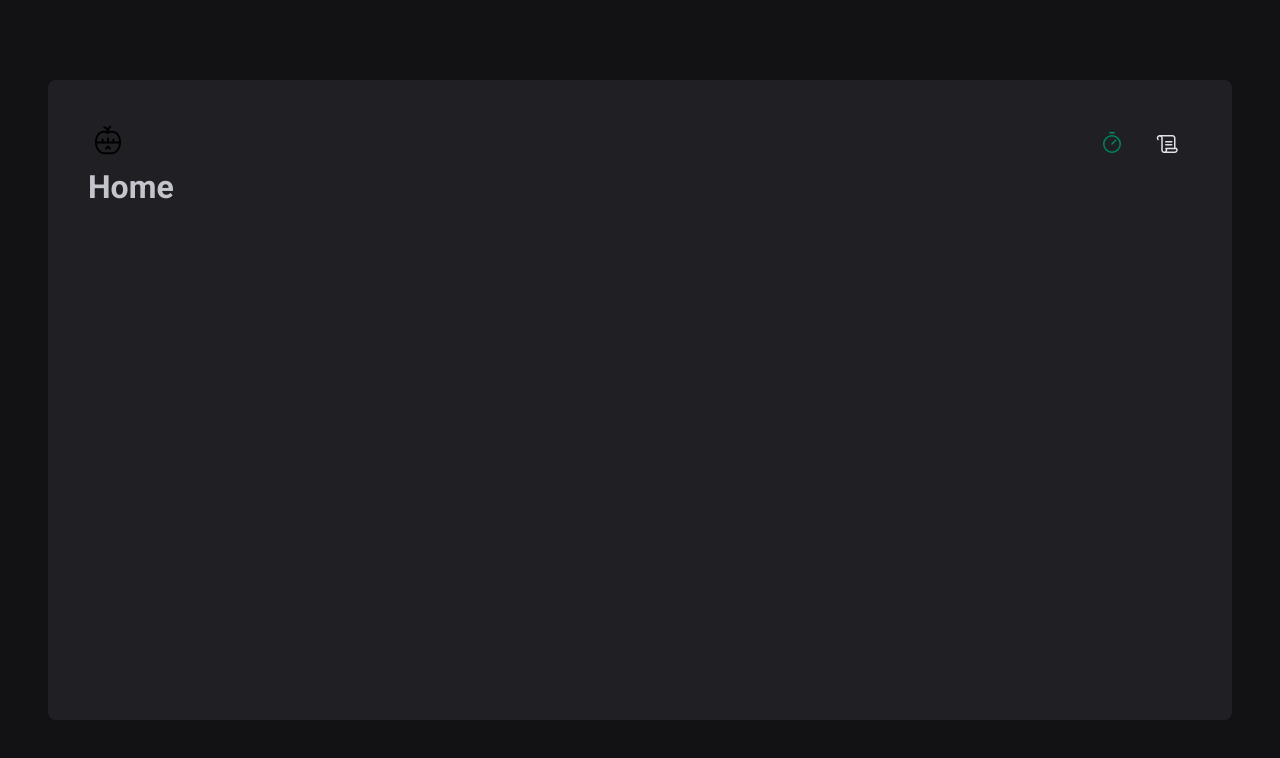
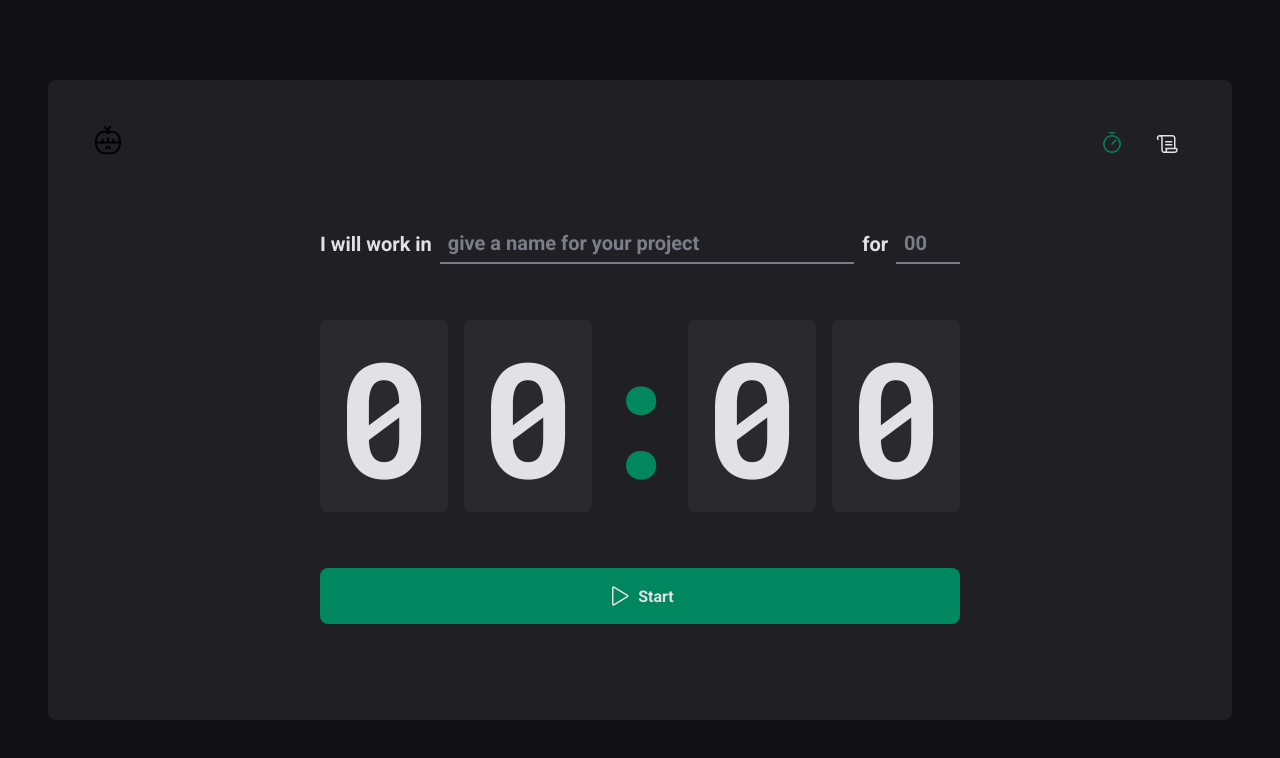
Before and after one commit to whoiswentz/react-pomodoro, a React (Vite) app: page / in a window 1280 px wide. Shown: the top 758 px of the page. Built offline with nearby package versions, Linux system fonts and the light colour scheme.

Commit message:
feat(home): Home page created with styles

```diff
--- a/package.json
+++ b/package.json
@@ -23,7 +23,7 @@
     "@typescript-eslint/eslint-plugin": "^6.0.0",
     "@typescript-eslint/parser": "^6.0.0",
     "@vitejs/plugin-react-swc": "^3.3.2",
-    "eslint": "^8.45.0",
+    "eslint": "^8.52.0",
     "eslint-plugin-react": "^7.33.2",
     "eslint-plugin-react-hooks": "^4.6.0",
     "eslint-plugin-react-refresh": "^0.4.3",
--- a/src/global.ts
+++ b/src/global.ts
@@ -10,6 +10,7 @@
     body {
         background: ${props => props.theme["gray-900"]};
         color: ${props => props.theme["gray-300"]};
+        -webkit-font-smoothing: antialiased;
     }
 
     body, input, textarea, button {
--- a/src/pages/Home.tsx
+++ /dev/null
@@ -1,5 +0,0 @@
-export function Home() {
-  return (
-    <h1>Home</h1>
-  )
-}
--- /dev/null
+++ b/src/pages/Home/index.tsx
@@ -0,0 +1,37 @@
+import { Play } from "phosphor-react";
+import { CountdownContainer, FormContainer, HomeContainer, MinuteInput, Separator, StartCountdownButton, TaskInput } from "./styles";
+
+export function Home() {
+  return (
+    <HomeContainer>
+      <form action="">
+        <FormContainer>
+          <label htmlFor="task">I will work in</label>
+          <TaskInput type="text" list="task-sugentions" id="task" placeholder="give a name for your project" />
+          <datalist id="task-sugentions">
+            <option value="Task 1" />
+            <option value="Task 2" />
+            <option value="Task 3" />
+            <option value="Task 4" />
+          </datalist>
+
+          <label htmlFor="durationInMinutes">for</label>
+          <MinuteInput type="number" id="durationInMinutes" placeholder="00" step={5} min={5} max={60} />
+        </FormContainer>
+
+        <CountdownContainer>
+          <span>0</span>
+          <span>0</span>
+          <Separator>:</Separator>
+          <span>0</span>
+          <span>0</span>
+        </CountdownContainer>
+
+        <StartCountdownButton type="submit">
+          <Play size={24} />
+          Start
+        </StartCountdownButton>
+      </form>
+    </HomeContainer>
+  )
+}
--- /dev/null
+++ b/src/pages/Home/styles.ts
@@ -0,0 +1,115 @@
+import styled from "styled-components";
+
+export const HomeContainer = styled.main`
+  display: flex;
+  flex: 1;
+  flex-direction: column;
+  align-items: center;
+  justify-content: center;
+
+  form {
+    display: flex;
+    flex-direction: column;
+    align-items: center;
+    gap: 3.5rem;
+  }
+`
+
+export const FormContainer = styled.div`
+  width: 100%;
+  display: flex;
+  align-items: center;
+  justify-content: center;
+  gap: 0.5rem;
+  color: ${props => props.theme["gray-100"]};
+  font-size: 1.25rem;
+  font-weight: bold;
+  flex-wrap: wrap;
+`
+
+const BaseInput = styled.input`
+  background: transparent;
+  height: 2.5rem;
+  border: 0;
+  border-bottom: 2px solid ${props => props.theme["gray-500"]};
+  font-weight: bold;
+  font-size: 1.25rem;
+  padding: 0 0.5rem;
+  color: ${props => props.theme["gray-100"]};
+
+  &:focus {
+    box-shadow: none;
+    border-color: ${props => props.theme["green-500"]};
+  }
+
+  &::placeholder {
+    color: ${props => props.theme["gray-500"]};
+  }
+`
+
+export const TaskInput = styled(BaseInput)`
+  flex: 1;
+
+  &::-webkit-calendar-picker-indicator {
+    display: none !important;
+  }
+`
+
+export const MinuteInput = styled(BaseInput)`
+  width: 4rem;
+`
+
+export const CountdownContainer = styled.div`
+  display: flex;
+  gap: 1rem;
+
+  font-family: 'Roboto Mono', monospace;
+  font-size: 10rem;
+  line-height: 8rem;
+
+  color: ${props => props.theme["gray-100"]};
+
+  span {
+    background-color: ${props => props.theme["gray-700"]};
+    padding: 2rem 1rem;
+    border-radius: 8px;
+  }
+`
+
+export const Separator = styled.div`
+  padding: 2rem 0;
+  color: ${props => props.theme["green-500"]};
+
+  width: 4rem;
+  overflow: hidden;
+  display: flex;
+  justify-content: center;
+`
+
+export const StartCountdownButton = styled.button`
+  display: flex;
+  align-items: center;
+  justify-content: center;
+  gap: 0.5rem;
+
+  width: 100%;
+  border: 0;
+  padding: 1rem;
+  border-radius: 8px;
+
+  font-weight: bold;
+
+  cursor: pointer;
+
+  background-color: ${props => props.theme["green-500"]};
+  color: ${props => props.theme["gray-100"]};
+
+  &:disabled {
+    opacity: 0.7;
+    cursor: not-allowed;
+  }
+
+  &:not(:disabled):hover {
+    background-color: ${props => props.theme["green-700"]};
+  }
+`
```
Also changed, not shown: 1 other file (tests, documents, lock files or other folders).
